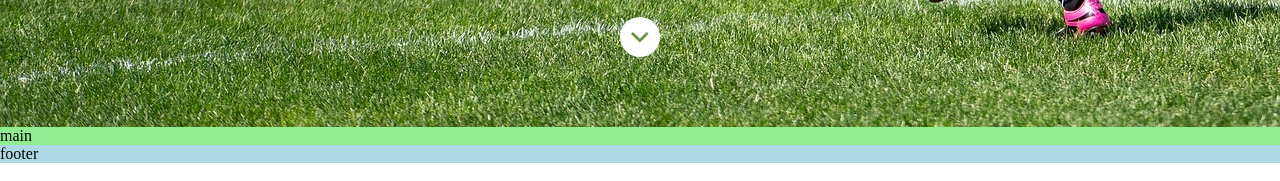
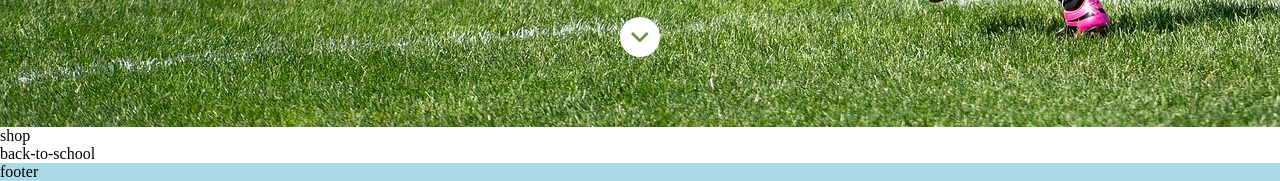
Before and after one commit to Adalab/modulo-1-evaluacion-final-juditcasamitjana, a website built with Vite: page src/index.html in a window 1280 px wide. Shown: the part 673-854 px from the top of the page. Built offline with nearby package versions, Linux system fonts and the light colour scheme.

Commit message:
add main

```diff
--- /dev/null
+++ b/src/partials/back-to-school.html
@@ -0,0 +1,3 @@
+<section class="back-to-school">
+    back-to-school
+</section>
--- a/src/partials/main.html
+++ b/src/partials/main.html
@@ -1 +1,4 @@
-<main>main</main>
+<main>
+    <load src="/partials/shop.html" />
+    <load src="/partials/back-to-school.html" />
+</main>
--- /dev/null
+++ b/src/partials/shop.html
@@ -0,0 +1,3 @@
+<section>
+    shop
+</section>
--- /dev/null
+++ b/src/scss/layout/_back-to-school.scss
@@ -0,0 +1,3 @@
+section.back-to-school {
+    background-color: aquamarine;
+}
--- a/src/scss/layout/_header.scss
+++ b/src/scss/layout/_header.scss
@@ -56,7 +56,3 @@
     align-items: center;
     margin: 20px 0 70px;
 }
-
-img.hero__icon {
-
-}
--- a/src/scss/layout/_main.scss
+++ b/src/scss/layout/_main.scss
@@ -1,3 +1,3 @@
-main {
-    background-color: lightgreen;
-}
+// main {
+//     background-color: lightgreen;
+// }
```
Also changed, not shown: src/scss/layout/_shop.scss (added).
